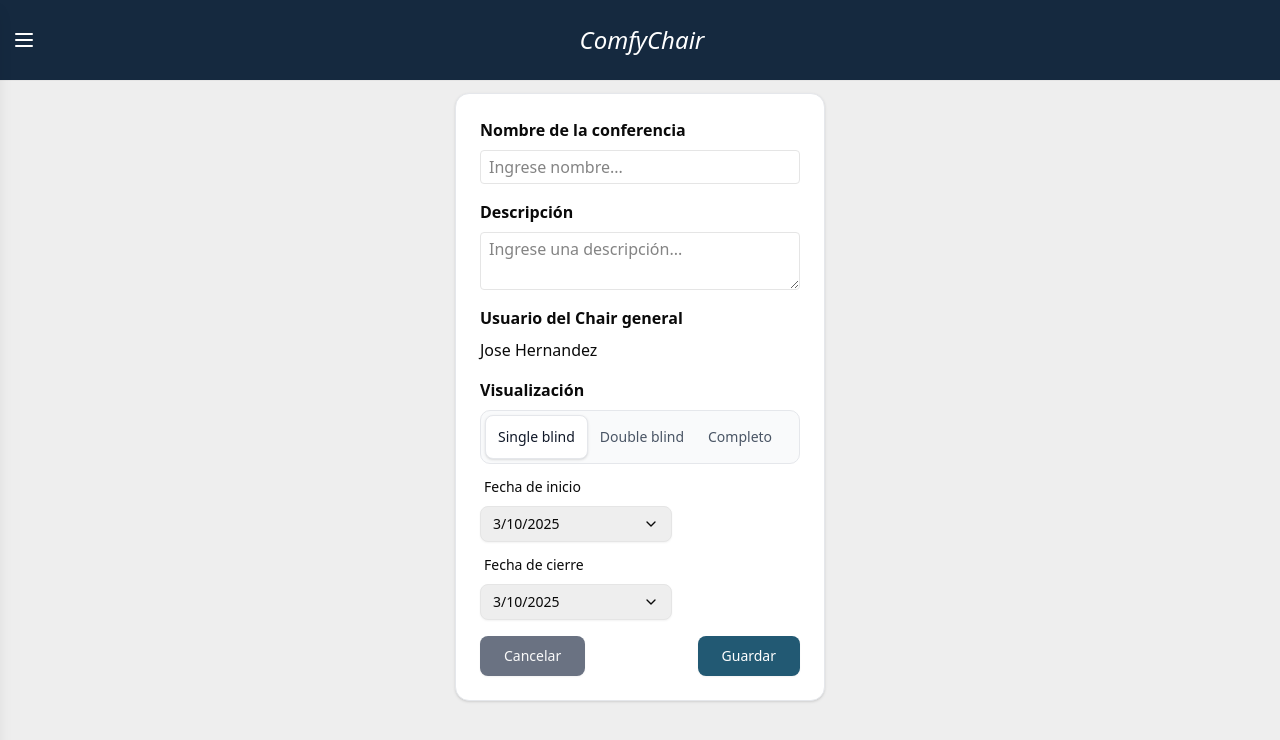
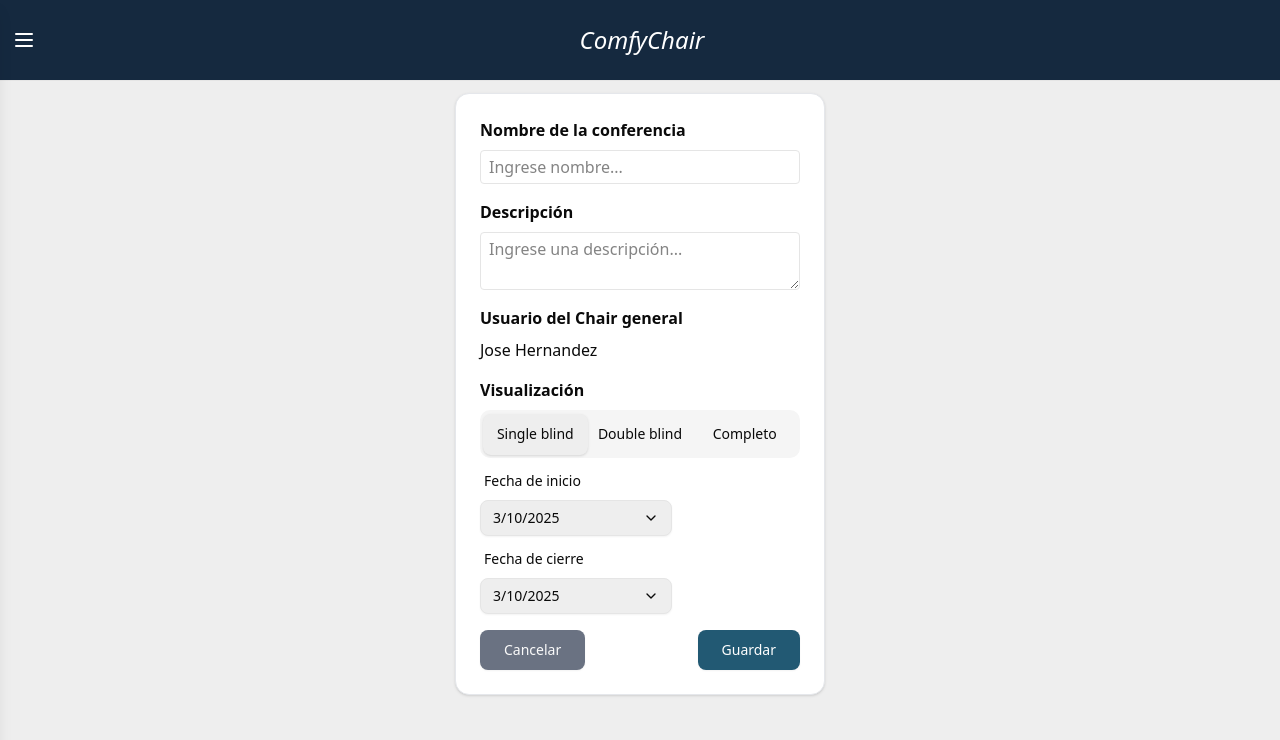
Before and after one commit to MAPAW-UNLP/comfy-chair-2025, a React (Vite) app: page /conferencias/alta-conferencia in a window 1280 px wide. Shown: the top 740 px of the page. Built offline with nearby package versions, Linux system fonts and the light colour scheme.

Commit message:
cambie los toggle buttons por tabs y elimine las dependencias y archivos inecesarios con ese tema

```diff
--- a/package.json
+++ b/package.json
@@ -14,6 +14,8 @@
     "@radix-ui/react-label": "^2.1.7",
     "@radix-ui/react-popover": "^1.1.15",
     "@radix-ui/react-slot": "^1.2.3",
+    "@radix-ui/react-tabs": "^1.1.13",
+    "@radix-ui/react-toggle": "^1.1.10",
     "@tailwindcss/vite": "^4.1.12",
     "@tanstack/react-router": "^1.131.35",
     "@tanstack/react-router-devtools": "^1.131.35",
--- a/src/components/Administrador/FormConferencia.tsx
+++ b/src/components/Administrador/FormConferencia.tsx
@@ -2,7 +2,7 @@
 import Calendario from './Calendario';
 import type { Conferencia } from './AdministradorApp';
 import { Button } from '../ui/button';
-import { ToggleGroup, ToggleGroupItem } from '../ui/toggle-group';
+import { Tabs, TabsList, TabsTrigger } from '../ui/tabs';
 
 type FormConferenciaProps = {
   handleSubmit: (conf: Omit<Conferencia, 'id'>) => Promise<void>;
@@ -87,21 +87,23 @@
       </div>
       <div className="flex flex-col gap-2">
         <label className="font-semibold">Visualización</label>
-        <ToggleGroup
+        <Tabs
           value={conferencia.vista}
           onValueChange={(value) => setConferencia(prev => ({ ...prev, vista: value as 'single blind' | 'double blind' | 'completo' }))}
           className="w-full"
         >
-          <ToggleGroupItem value="single blind">
-            Single blind
-          </ToggleGroupItem>
-          <ToggleGroupItem value="double blind">
-            Double blind
-          </ToggleGroupItem>
-          <ToggleGroupItem value="completo">
-            Completo
-          </ToggleGroupItem>
-        </ToggleGroup>
+          <TabsList className="grid w-full grid-cols-3 h-12">
+            <TabsTrigger value="single blind" className="text-xs sm:text-sm">
+              Single blind
+            </TabsTrigger>
+            <TabsTrigger value="double blind" className="text-xs sm:text-sm">
+              Double blind
+            </TabsTrigger>
+            <TabsTrigger value="completo" className="text-xs sm:text-sm">
+              Completo
+            </TabsTrigger>
+          </TabsList>
+        </Tabs>
       </div>
 
       <Calendario
--- /dev/null
+++ b/src/components/ui/tabs.tsx
@@ -0,0 +1,64 @@
+import * as React from "react"
+import * as TabsPrimitive from "@radix-ui/react-tabs"
+
+import { cn } from "@/lib/utils"
+
+function Tabs({
+  className,
+  ...props
+}: React.ComponentProps<typeof TabsPrimitive.Root>) {
+  return (
+    <TabsPrimitive.Root
+      data-slot="tabs"
+      className={cn("flex flex-col gap-2", className)}
+      {...props}
+    />
+  )
+}
+
+function TabsList({
+  className,
+  ...props
+}: React.ComponentProps<typeof TabsPrimitive.List>) {
+  return (
+    <TabsPrimitive.List
+      data-slot="tabs-list"
+      className={cn(
+        "bg-muted text-muted-foreground inline-flex h-9 w-fit items-center justify-center rounded-lg p-[3px]",
+        className
+      )}
+      {...props}
+    />
+  )
+}
+
+function TabsTrigger({
+  className,
+  ...props
+}: React.ComponentProps<typeof TabsPrimitive.Trigger>) {
+  return (
+    <TabsPrimitive.Trigger
+      data-slot="tabs-trigger"
+      className={cn(
+        "data-[state=active]:bg-background dark:data-[state=active]:text-foreground focus-visible:border-ring focus-visible:ring-ring/50 focus-visible:outline-ring dark:data-[state=active]:border-input dark:data-[state=active]:bg-input/30 text-foreground dark:text-muted-foreground inline-flex h-[calc(100%-1px)] flex-1 items-center justify-center gap-1.5 rounded-md border border-transparent px-2 py-1 text-sm font-medium whitespace-nowrap transition-[color,box-shadow] focus-visible:ring-[3px] focus-visible:outline-1 disabled:pointer-events-none disabled:opacity-50 data-[state=active]:shadow-sm [&_svg]:pointer-events-none [&_svg]:shrink-0 [&_svg:not([class*='size-'])]:size-4",
+        className
+      )}
+      {...props}
+    />
+  )
+}
+
+function TabsContent({
+  className,
+  ...props
+}: React.ComponentProps<typeof TabsPrimitive.Content>) {
+  return (
+    <TabsPrimitive.Content
+      data-slot="tabs-content"
+      className={cn("flex-1 outline-none", className)}
+      {...props}
+    />
+  )
+}
+
+export { Tabs, TabsList, TabsTrigger, TabsContent }
--- a/src/components/ui/toggle-group.tsx
+++ /dev/null
@@ -1,75 +0,0 @@
-"use client"
-
-import * as React from "react"
-import { cn } from "@/lib/utils"
-
-interface ToggleGroupProps {
-  value: string
-  onValueChange: (value: string) => void
-  className?: string
-  children: React.ReactNode
-  type?: "single"
-}
-
-interface ToggleGroupItemProps {
-  value: string
-  className?: string
-  children: React.ReactNode
-}
-
-const ToggleGroupContext = React.createContext<{
-  value: string
-  onValueChange: (value: string) => void
-} | null>(null)
-
-const ToggleGroup = React.forwardRef<HTMLDivElement, ToggleGroupProps>(
-  ({ className, value, onValueChange, children, ...props }, ref) => {
-    return (
-      <ToggleGroupContext.Provider value={{ value, onValueChange }}>
-        <div
-          ref={ref}
-          className={cn("inline-flex rounded-lg border border-gray-200 p-1 bg-gray-50", className)}
-          role="group"
-          {...props}
-        >
-          {children}
-        </div>
-      </ToggleGroupContext.Provider>
-    )
-  }
-)
-ToggleGroup.displayName = "ToggleGroup"
-
-const ToggleGroupItem = React.forwardRef<HTMLButtonElement, ToggleGroupItemProps>(
-  ({ className, children, value, ...props }, ref) => {
-    const context = React.useContext(ToggleGroupContext)
-    if (!context) {
-      throw new Error("ToggleGroupItem must be used within a ToggleGroup")
-    }
-
-    const { value: groupValue, onValueChange } = context
-    const isSelected = groupValue === value
-
-    return (
-      <button
-        ref={ref}
-        type="button"
-        className={cn(
-          "inline-flex items-center justify-center rounded-md px-3 py-2 text-sm font-medium transition-all duration-200",
-          "min-h-[44px] min-w-[80px]", // Mobile-friendly touch targets
-          isSelected
-            ? "bg-white text-gray-900 shadow-sm border border-gray-200"
-            : "text-gray-600 hover:text-gray-900 hover:bg-white/50",
-          className
-        )}
-        onClick={() => onValueChange(value)}
-        {...props}
-      >
-        {children}
-      </button>
-    )
-  }
-)
-ToggleGroupItem.displayName = "ToggleGroupItem"
-
-export { ToggleGroup, ToggleGroupItem }
```
Also changed, not shown: 1 other file (tests, documents, lock files or other folders).
